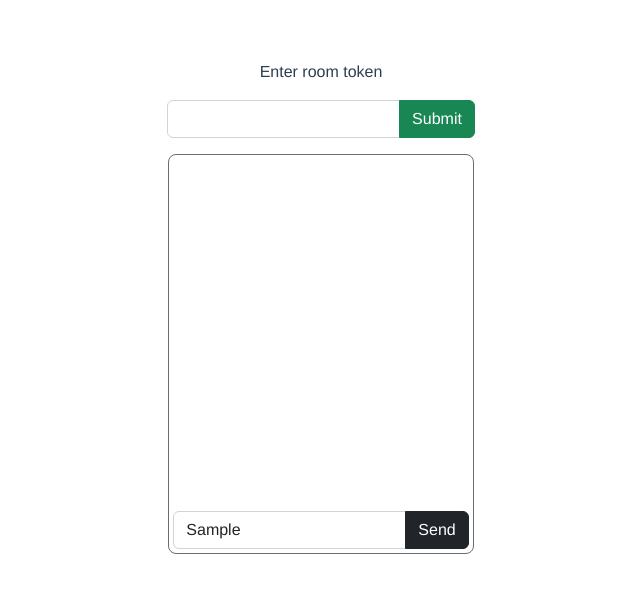
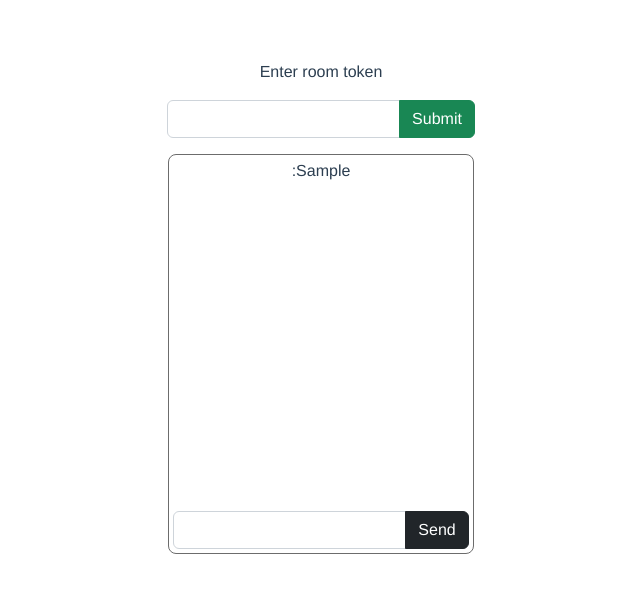
Before and after one commit to yousef-mostafa/chat-app, a Vue app: page / in a window 1280 px wide. Both pictures are taken after typing "Sample" into the empty fields and a click on the button "Send". Shown: the top 592 px of the page, without its empty margins (319-959 px from the left). Built offline with nearby package versions, Linux system fonts and the light colour scheme.

Commit message:
send different payloads for sender and receiver

```diff
--- a/src/store/index.js
+++ b/src/store/index.js
@@ -6,33 +6,42 @@ Vue.use(Vuex)
 
 export default new Vuex.Store({
   state: {
-    user:[],
-    massages : []
+    user: "",
+    messages: [],
   },
   getters: {
   },
   mutations: {
-    socketConnection(state , token) {
+    socketConnection(state, token) {
       socketServes.setupSocketConnection(token);
     },
-    sendMassage(state , payload) {
-      // socketServes.socket.on("broadcast", (data) => {
-      //   console.log(data);
-      // });
-      // console.log(payload);
-      let message = payload.message;
-      socketServes.sendMessage({message, roomName: payload.CHAT_ROOM}, cb => {
-        console.log(cb);
-      });
-      socketServes.subscribeToMessages((err, data) => {
-        console.log(data);
+    sendMessage(state, payload) {
+      socketServes.sendMessage({ message: payload.message, roomName: payload.CHAT_ROOM }, cb => {});
+    },
+    addLocalMsg(state, localMsg) {
+      state.messages.push({
+        name: state.user.name,
+        id: new Date().valueOf(),
+        message:localMsg,
+        local:true
       });
     },
-    newMassage() {
-      socketServes.socket.emit('message' , this.state.massages);
+    receiveMessage(state) {
+      socketServes.subscribeToMessages((err, data) => {
+        state.messages.push(data)
+      });
+    },
+    setUserInfo(state){
+      socketServes.userInfo((err, data) => {
+        state.user = data;
+      })
     }
   },
   actions: {
+    handleLocalMsg(context , payload){
+      context.commit("sendMessage", payload);
+      context.commit("addLocalMsg" , payload.message);
+    }
   },
   modules: {
   }
--- a/src/views/HomeView.vue
+++ b/src/views/HomeView.vue
@@ -10,8 +10,12 @@
       </form>
     </div>
     <div class="chat">
-      <div class="massages"></div>
-      <form @submit.prevent="sendMassage()">
+      <div class="messages">
+        <p v-for="message in messages" :key="message.id">
+        <span>{{message.name}}</span>:<span>{{message.message}}</span>
+        </p>
+      </div>
+      <form @submit.prevent="sendMessage()">
         <div class="input-group">
           <input type="text" class="form-control" v-model="inputMessage" />
           <button class="btn btn-dark" type="submit">Send</button>
@@ -30,14 +34,22 @@ export default {
       inputMessage: "",
     };
   },
+  computed:{
+    messages(){
+      return this.$store.state.messages;
+    }
+  },
   methods: {
     submitToken() {
       this.$store.commit("socketConnection", this.token);
+      this.$store.commit("setUserInfo");
+      this.$store.commit("receiveMessage");
     },
-    sendMassage() {
+    sendMessage() {
       const CHAT_ROOM = "ChatRoomId";
       const message = this.inputMessage;
-      this.$store.commit("sendMassage", { message, CHAT_ROOM });
+      this.$store.dispatch("handleLocalMsg", { message, CHAT_ROOM });
+      this.inputMessage = "";
     },
   },
 };
```
Also changed, not shown: src/socket.io-client/dist/socket.io.js, 1 other file (tests, documents, lock files or other folders).
